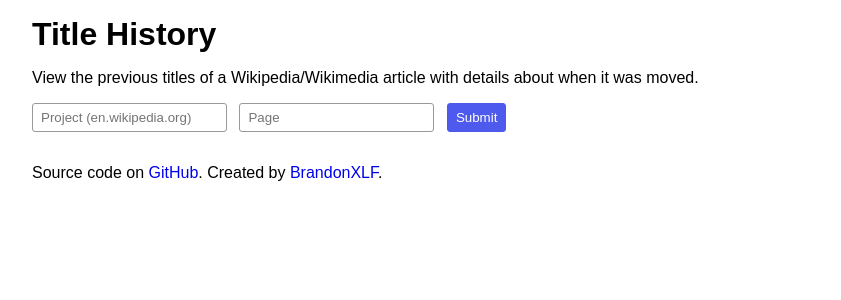
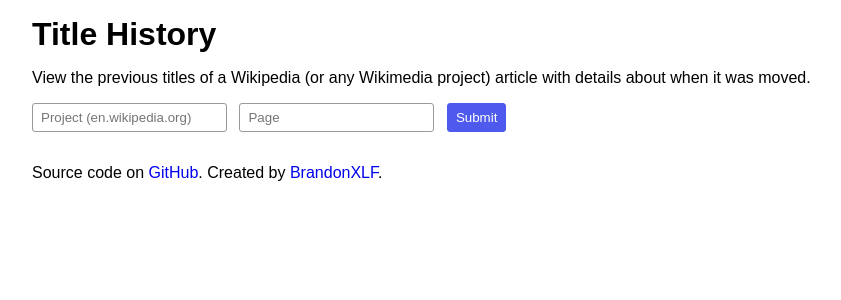
Before and after one commit to BrandonXLF/title-history, a Flask app: page / in a window 1280 px wide. Shown: the top 300 px of the page, without its empty margins (68-909 px from the left). Run offline with Flask 3, Linux system fonts and the light colour scheme; parts of the project's set-up code (start-up, migrations or seed data) failed here and were passed over.

Commit message:
Put Wikimedia in brackets

```diff
--- a/src/templates/form.html
+++ b/src/templates/form.html
@@ -7,7 +7,7 @@
 
 {% block content %}
 	<p>
-		View the previous titles of a Wikipedia/Wikimedia article with details about when it was moved.
+		View the previous titles of a Wikipedia (or any Wikimedia project) article with details about when it was moved.
 	</p>
 	<form action="/get">
 		<input placeholder="Project (en.wikipedia.org)" name="project"{% if page %} value="{{project}}"{% endif %} />
```
